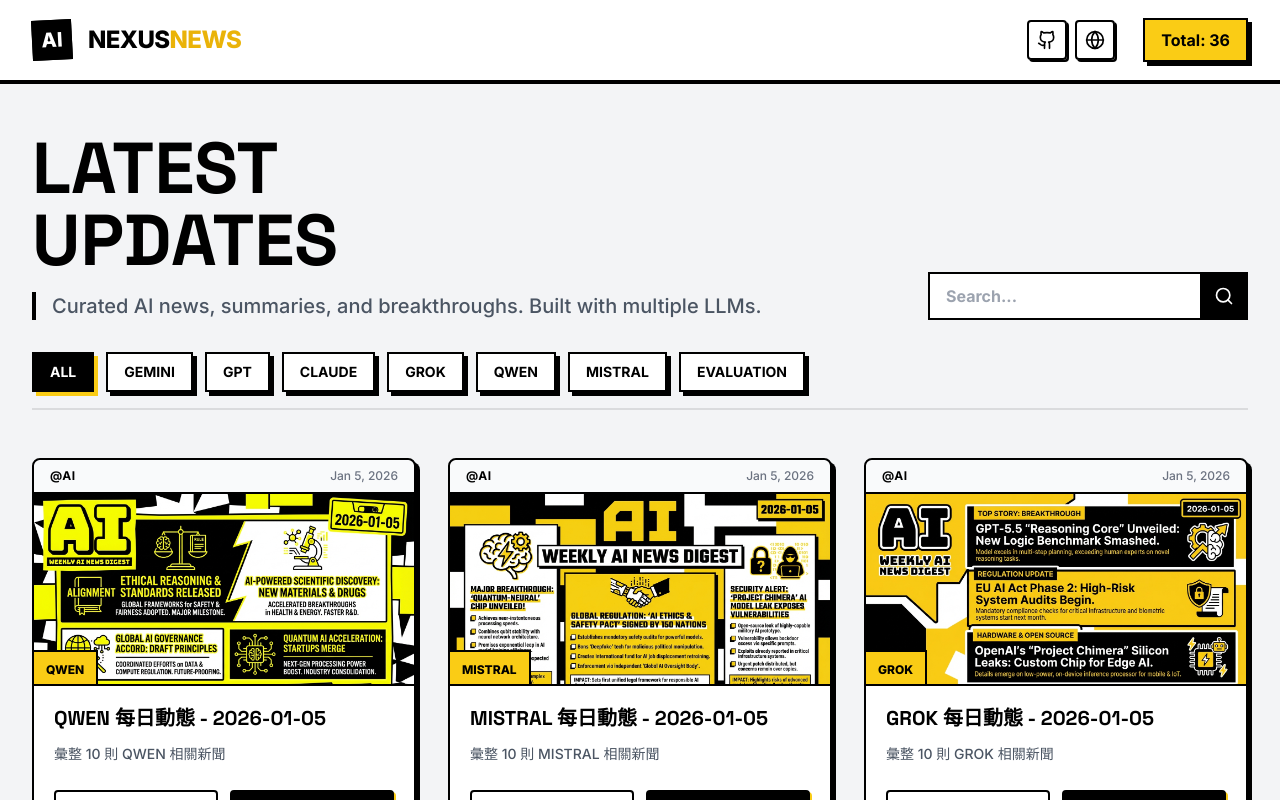
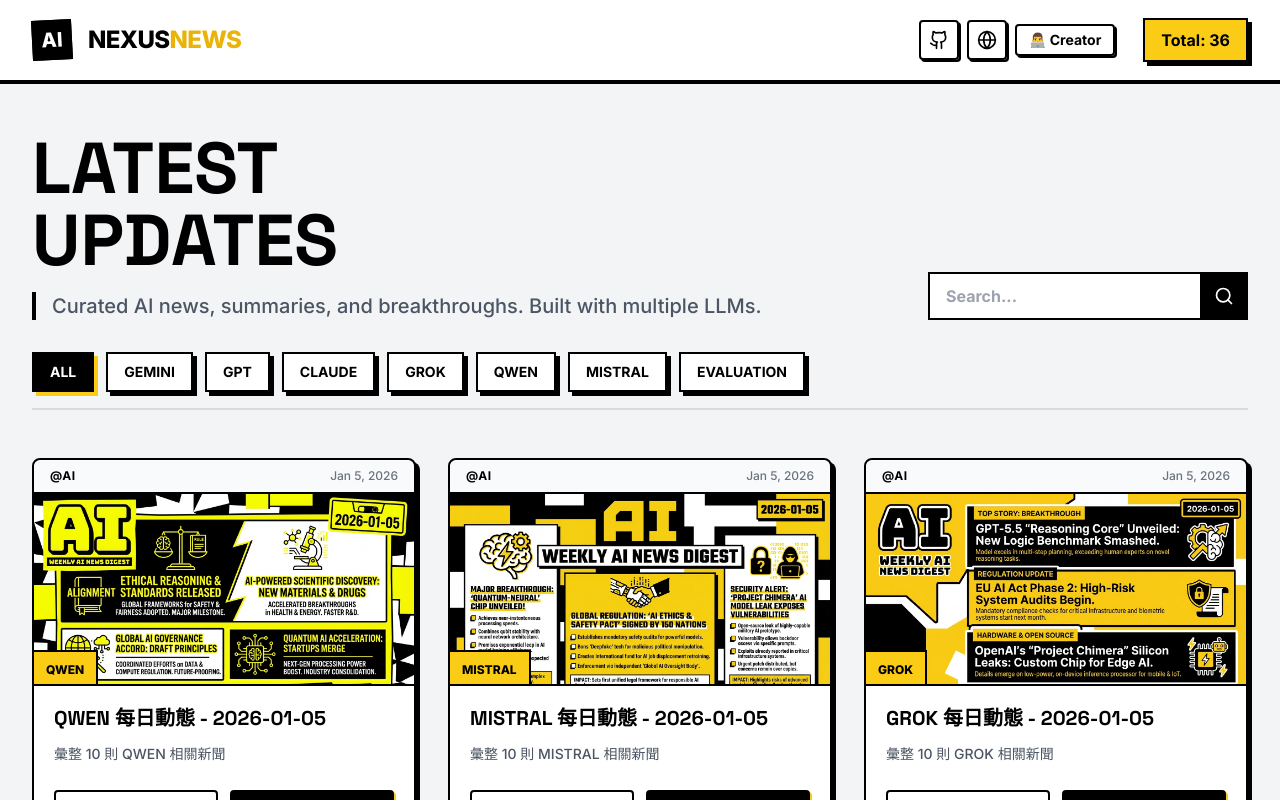
Before and after one commit to CaoCharles/ai-nexus, a React (Vite) app in the folder frontend/: page / in a window 1280 px wide. Shown: the top 800 px of the page. Built offline with nearby package versions, Linux system fonts and the light colour scheme.

Commit message:
Add Creator button to header linking to resume page

```diff
--- a/frontend/App.tsx
+++ b/frontend/App.tsx
@@ -205,6 +205,15 @@
               >
                 <Globe size={20} />
               </a>
+              <a
+                href="https://caocharles.github.io/caocharles_resume/"
+                target="_blank"
+                rel="noopener noreferrer"
+                title="About the Creator"
+                className="px-3 py-1 border-2 border-black rounded font-bold text-sm shadow-[2px_2px_0px_0px_rgba(0,0,0,1)] hover:translate-y-[1px] hover:translate-x-[1px] hover:shadow-none transition-all hover:bg-yellow-400"
+              >
+                👨‍💻 Creator
+              </a>
             </div>
             <div className="flex items-center px-3 py-1 md:px-4 md:py-2 text-sm md:text-base bg-yellow-400 border-2 border-black font-bold shadow-[4px_4px_0px_0px_rgba(0,0,0,1)]">
               Total: {MOCK_NEWS.length}
```
